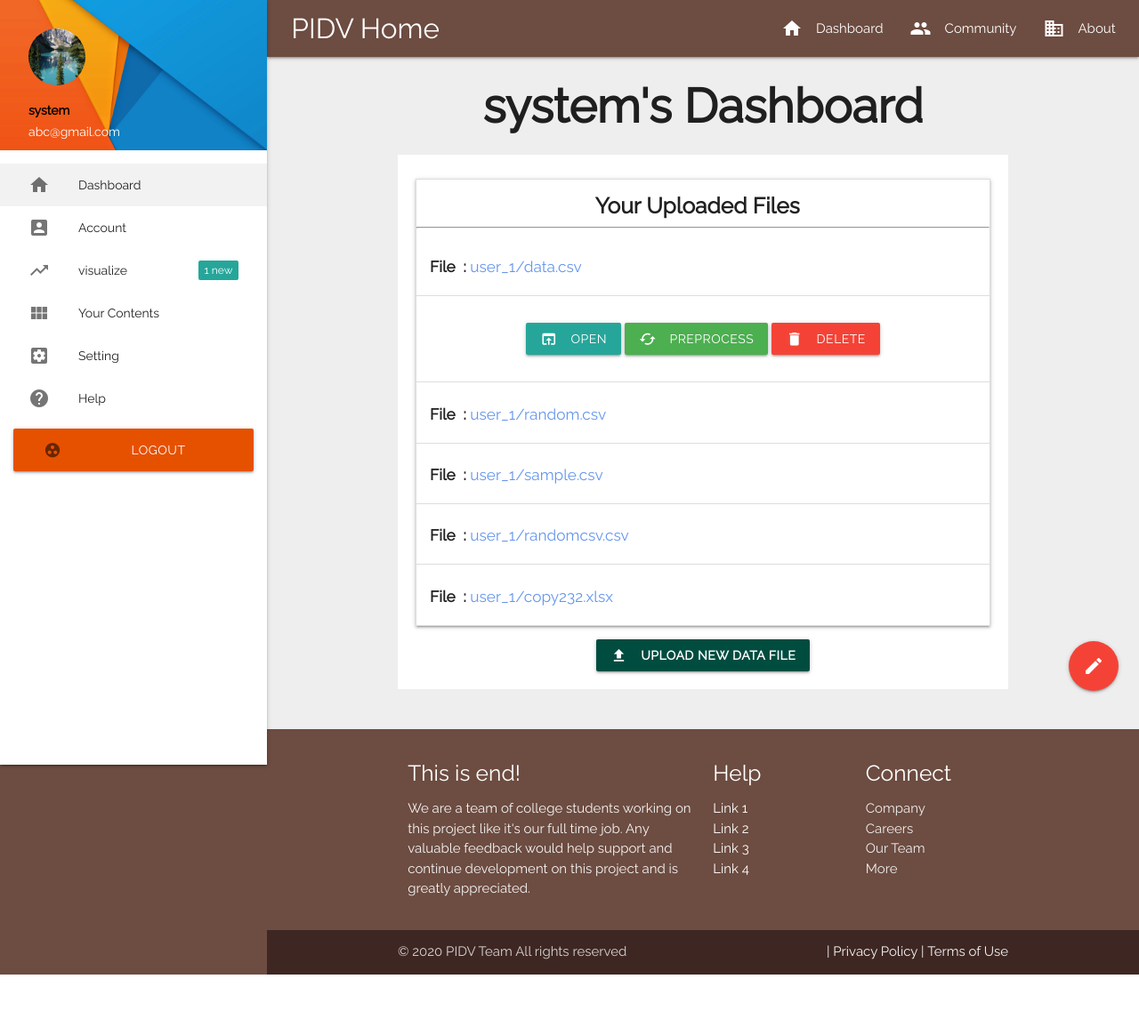
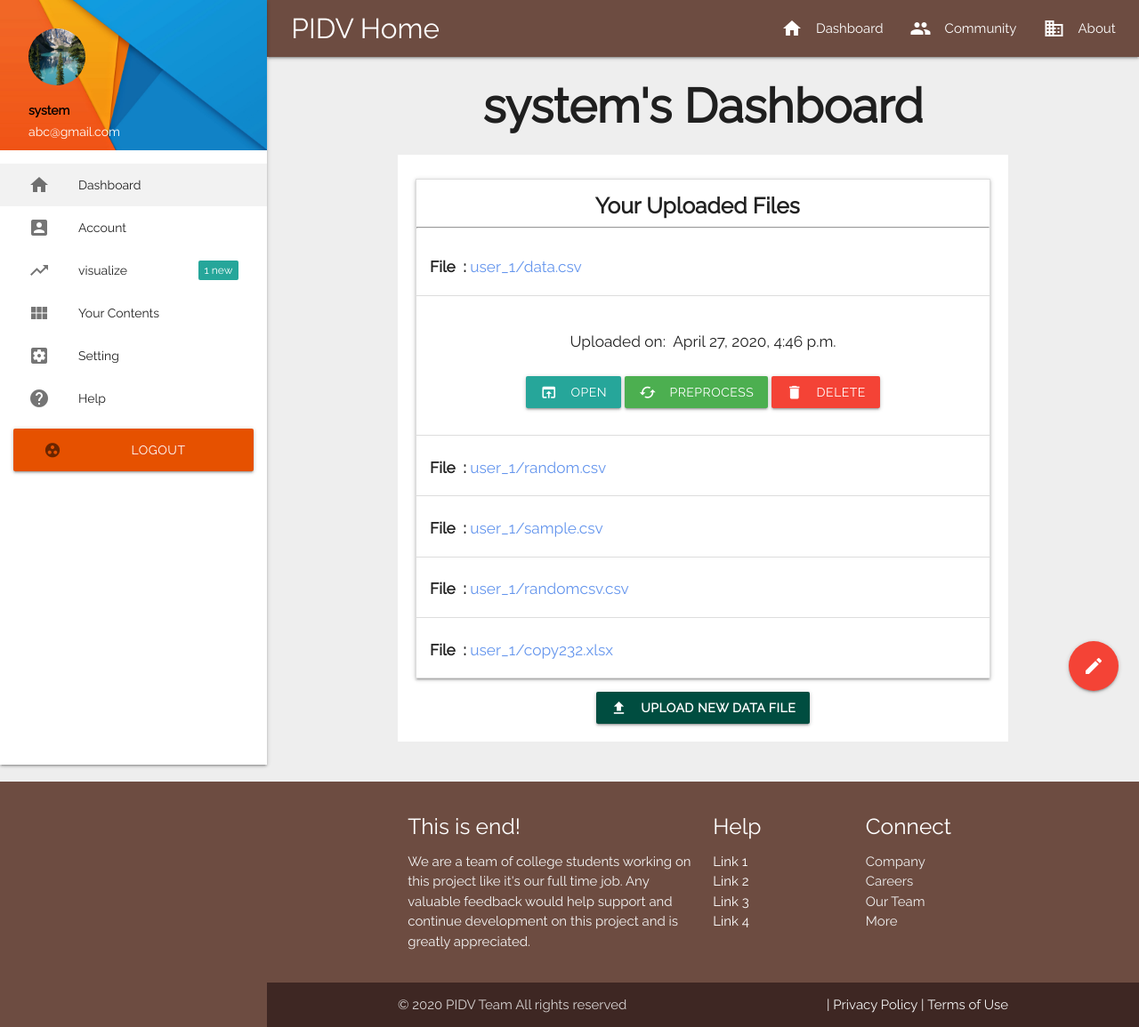
Before and after one commit to nsky80/pidv, a Django app: page /dashboard in a window 1280 px wide, after a click that opens the changed part. Shown: the whole page at 89% size. Before the commit the page ends 1096 px from the top, so only its background shows below. Run offline with Django 3.2, Linux system fonts and the light colour scheme; a user stored in the database is signed in; data comes from the database, SQL or seed files in the repository; both versions use the stored data as it was after the commit; some libraries are stand-ins or nearby versions.

Commit message:
datetime field added in file uploading

```diff
--- a/pidv/user_mgmt/models.py
+++ b/pidv/user_mgmt/models.py
@@ -33,6 +33,7 @@ class Upload_csv(models.Model):
 					)
 
 	uploaded_file = models.FileField(upload_to=user_directory_path)
+	uploaded_on = models.DateTimeField("Feedback Time", default=timezone.now)
 	class Meta:
 		verbose_name_plural = "Upload_CSV"
 
--- a/pidv/user_mgmt/templates/user_mgmt/dashboard.html
+++ b/pidv/user_mgmt/templates/user_mgmt/dashboard.html
@@ -20,6 +20,10 @@
                         <!-- <span>Lorem ipsum dolor sit amet.</span> -->
                         <span>
                             <center>
+                                <h6>Uploaded on:&nbsp; {{f.uploaded_on}}</h6>
+                            </center>
+                            <br>
+                            <center>
                                 <a href="{{f.uploaded_file.url}}" class="waves-effect waves-light btn"><i class="material-icons left">open_in_browser</i>Open</a>
                                 <a class="waves-effect waves-light btn green"><i class="material-icons left">cached</i>Preprocess</a>
                                 <a class="waves-effect waves-light btn red"><i class="material-icons left">delete</i>Delete</a>
--- a/pidv/user_mgmt/templates/user_mgmt/homepage.html
+++ b/pidv/user_mgmt/templates/user_mgmt/homepage.html
@@ -59,7 +59,7 @@
     <div class="section no-pad-bot">
       <div class="container">
         <br><br>
-        <h1 class="header center teal-text text-lighten-2">Data Visualization</h1>
+        <h1 class="header center black-text"> <b>Data Visualization</b></h1>
         <div class="row center">
           <h5 class="header s12" style="color: black;"><b>A website for data Preprocessing & Visualization</b></h5>
         </div>
```
Also changed, not shown: pidv/db.sqlite3, pidv/user_mgmt/migrations/0006_auto_20200427_1646.py (added).
